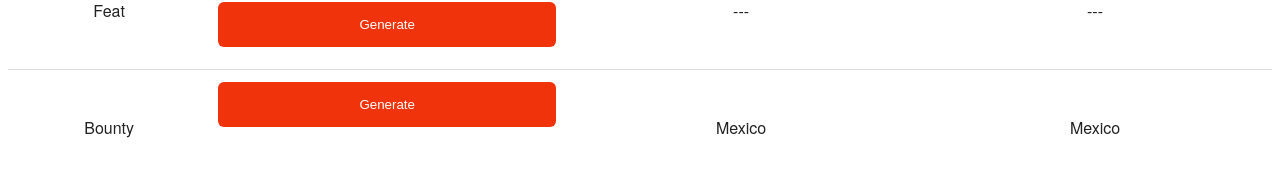
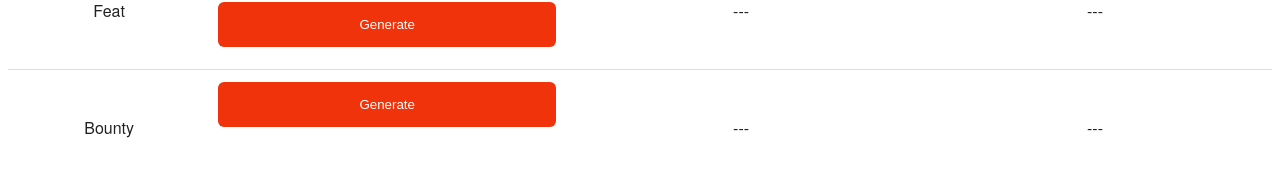
Before and after one commit to Marmlo/OPRCG, a plain HTML site: page index.html in a window 1280 px wide. Shown: the part 1415-1590 px from the top of the page. Drawn offline with Linux system fonts and the light colour scheme.

Commit message:
Update index.html

```diff
--- a/index.html
+++ b/index.html
@@ -106,8 +106,8 @@
 		    <td>
 		    	<h5 id="bountyfinal"></h5><h6 id="addbounty" style="color: green;">
 		    		<input type="button" value="Generate" onclick="addbounty()">
-		    <td>Mexico</td>
-		    <td>Mexico</td>
+		    <td>---</td>
+		    <td>---</td>
   		</tr>
 	</table>
 </body>
```
